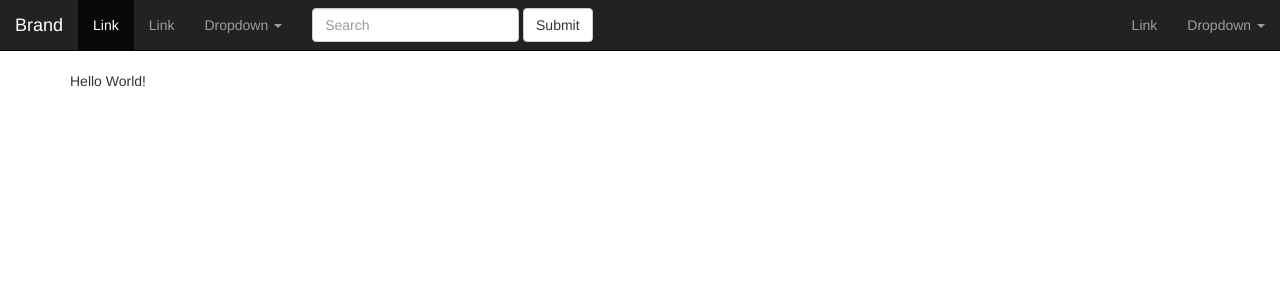
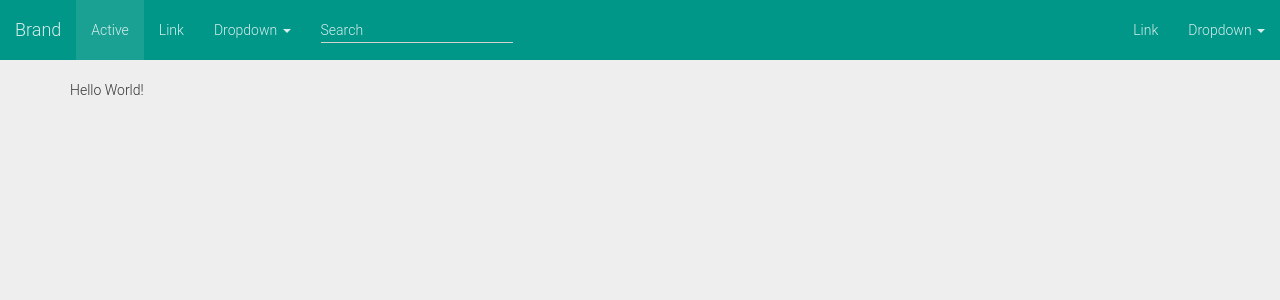
Before and after one commit to csesoc/ShowCSE, a Flask app: template Application/modules/frontend/templates/frontend/home/index.html in a window 1280 px wide. Shown: the top 300 px of the page. Run offline with Flask 2, Linux system fonts and the light colour scheme; the template is opened without the code that fills it, so the values that code supplies are empty; some libraries are stand-ins or nearby versions.

Commit message:
Material design wow

```diff
--- a/Application/modules/frontend/templates/frontend/base.html
+++ b/Application/modules/frontend/templates/frontend/base.html
@@ -1,59 +1,55 @@
 {% extends "_bases/_base.html" %}
+{% block head %}
+  {{ super() }}
+  <link rel="stylesheet" type="text/css" href="{{ url_for('static',filename='_vendor/bootstrap-material-design/css/material.css') }}">
+  <!-- <script type="text/javascript" src="{{ url_for('static',filename='_vendor/bootstrap-material-design/js/material.js') }}"></script> -->
 
+{% endblock %}
 {% block body %}
-    <nav class="navbar navbar-inverse navbar-static-top">
-      <div class="container-fluid">
-        <!-- Brand and toggle get grouped for better mobile display -->
+<div class="navbar navbar-default">
                 <div class="navbar-header">
-          <button type="button" class="navbar-toggle collapsed" data-toggle="collapse" data-target="#bs-example-navbar-collapse-1" aria-expanded="false">
-            <span class="sr-only">Toggle navigation</span>
+                  <button type="button" class="navbar-toggle" data-toggle="collapse" data-target=".navbar-responsive-collapse">
                     <span class="icon-bar"></span>
                     <span class="icon-bar"></span>
                     <span class="icon-bar"></span>
                   </button>
-          <a class="navbar-brand" href="#">Brand</a>
+                  <a class="navbar-brand" href="javascript:void(0)">Brand</a>
                 </div>
-
-        <!-- Collect the nav links, forms, and other content for toggling -->
-        <div class="collapse navbar-collapse" id="bs-example-navbar-collapse-1">
+                <div class="navbar-collapse collapse navbar-responsive-collapse">
                   <ul class="nav navbar-nav">
-            <li class="active"><a href="#">Link <span class="sr-only">(current)</span></a></li>
-            <li><a href="#">Link</a></li>
+                    <li class="active"><a href="javascript:void(0)">Active</a></li>
+                    <li><a href="javascript:void(0)">Link</a></li>
                     <li class="dropdown">
-              <a href="#" class="dropdown-toggle" data-toggle="dropdown" role="button" aria-haspopup="true" aria-expanded="false">Dropdown <span class="caret"></span></a>
+                      <a href="http://fezvrasta.github.io/bootstrap-material-design/bootstrap-elements.html" data-target="#" class="dropdown-toggle" data-toggle="dropdown" aria-expanded="false">Dropdown <b class="caret"></b><div class="ripple-wrapper"></div></a>
                       <ul class="dropdown-menu">
-                <li><a href="#">Action</a></li>
-                <li><a href="#">Another action</a></li>
-                <li><a href="#">Something else here</a></li>
-                <li role="separator" class="divider"></li>
-                <li><a href="#">Separated link</a></li>
-                <li role="separator" class="divider"></li>
-                <li><a href="#">One more separated link</a></li>
+                        <li><a href="javascript:void(0)">Action</a></li>
+                        <li><a href="javascript:void(0)">Another action</a></li>
+                        <li><a href="javascript:void(0)">Something else here</a></li>
+                        <li class="divider"></li>
+                        <li class="dropdown-header">Dropdown header</li>
+                        <li><a href="javascript:void(0)">Separated link</a></li>
+                        <li><a href="javascript:void(0)">One more separated link</a></li>
                       </ul>
                     </li>
                   </ul>
-          <form class="navbar-form navbar-left" role="search">
-            <div class="form-group">
-              <input type="text" class="form-control" placeholder="Search">
-            </div>
-            <button type="submit" class="btn btn-default">Submit</button>
+                  <form class="navbar-form navbar-left">
+                    <input type="text" class="form-control col-lg-8" placeholder="Search">
                   </form>
                   <ul class="nav navbar-nav navbar-right">
-            <li><a href="#">Link</a></li>
+                    <li><a href="javascript:void(0)">Link<div class="ripple-wrapper"></div></a></li>
                     <li class="dropdown">
-              <a href="#" class="dropdown-toggle" data-toggle="dropdown" role="button" aria-haspopup="true" aria-expanded="false">Dropdown <span class="caret"></span></a>
+                      <a href="http://fezvrasta.github.io/bootstrap-material-design/bootstrap-elements.html" data-target="#" class="dropdown-toggle" data-toggle="dropdown">Dropdown <b class="caret"></b></a>
                       <ul class="dropdown-menu">
-                <li><a href="#">Action</a></li>
-                <li><a href="#">Another action</a></li>
-                <li><a href="#">Something else here</a></li>
-                <li role="separator" class="divider"></li>
-                <li><a href="#">Separated link</a></li>
+                        <li><a href="javascript:void(0)">Action</a></li>
+                        <li><a href="javascript:void(0)">Another action</a></li>
+                        <li><a href="javascript:void(0)">Something else here</a></li>
+                        <li class="divider"></li>
+                        <li><a href="javascript:void(0)">Separated link</a></li>
                       </ul>
                     </li>
                   </ul>
-        </div><!-- /.navbar-collapse -->
-      </div><!-- /.container-fluid -->
-    </nav>
+                </div>
+              </div>
     <div class="container">
         {% block content %}
         {% endblock %}
```
Lines whose indentation alone changed are shown as unchanged.
